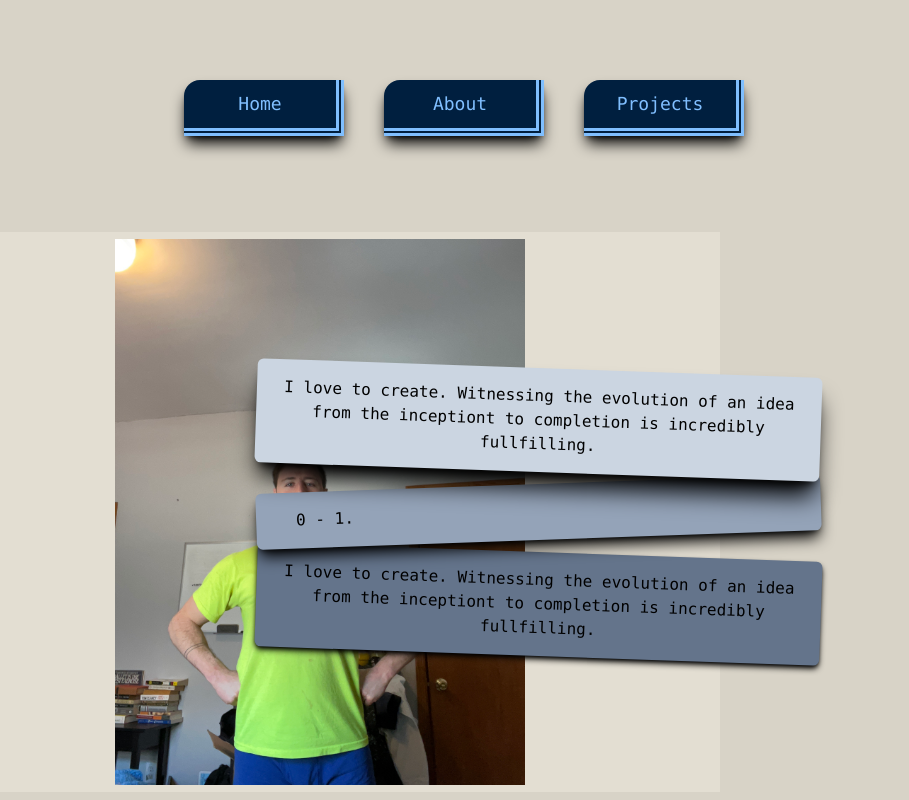
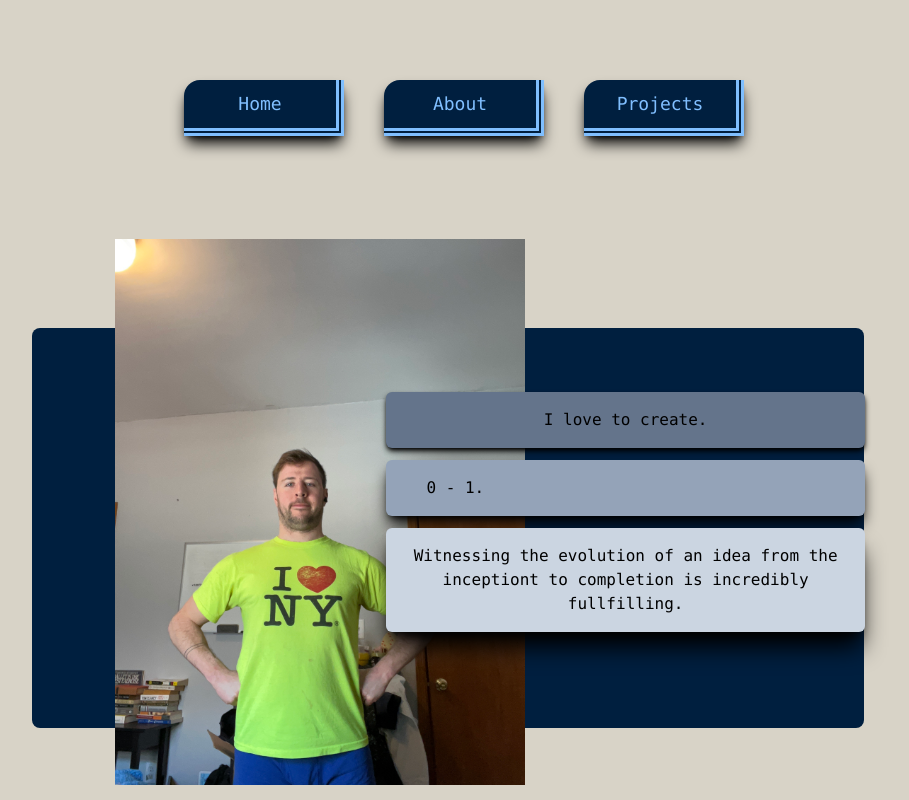
Before and after one commit to MattOrtner/portfolio-site, a Next.js app: page /about in a window 1280 px wide. Shown: the whole page, without its empty margins (176-1085 px from the left). Built offline with nearby package versions, Linux system fonts and the light colour scheme.

Commit message:
fix: vitCarou change on hover, about layout

```diff
--- a/pages/about.js
+++ b/pages/about.js
@@ -32,20 +32,19 @@ const About = () => {
             src={currentImage}
             width={500}
             height={500}
-            className="w-[80%] relative z-10"
+            className="w-[80%] relative"
           />
         </div>
         <div className="fjac flex-col gap-3">
-          <div className="w-[50%] text-center bg-slate-300 p-4 z-30 rotate-2 shadow-xl shadow-black rounded-md">
-            I love to create. Witnessing the evolution of an idea from the
-            inceptiont to completion is incredibly fullfilling.
+          <div className="w-[50%] text-center bg-slate-500 p-4 z-10  shadow-md shadow-black rounded-md">
+            I love to create.
           </div>
-          <div className="w-[50%] bg-slate-400 p-4 pl-10 z-20 -rotate-2 shadow-lg shadow-black rounded-md">
+          <div className="w-[50%] bg-slate-400 p-4 pl-10 z-20 shadow-lg shadow-black rounded-md">
             0 - 1.
           </div>
-          <div className="w-[50%] text-center bg-slate-500 p-4 z-10 rotate-2 shadow-md shadow-black rounded-md">
-            I love to create. Witnessing the evolution of an idea from the
-            inceptiont to completion is incredibly fullfilling.
+          <div className="w-[50%] text-center bg-slate-300 p-4 z-30  shadow-xl shadow-black rounded-md">
+            Witnessing the evolution of an idea from the inceptiont to
+            completion is incredibly fullfilling.
           </div>
         </div>
         <VitruvianCarousel
@@ -54,6 +53,7 @@ const About = () => {
           sideHandler={sideHandler}
         />
       </div>
+      <div className="h-[50%] mt-24 w-[65%] mr-auto ml-52 rounded-lg bg-NAVY"></div>
     </div>
   );
 };
--- a/pages/components/VitruvianCarousel.js
+++ b/pages/components/VitruvianCarousel.js
@@ -5,7 +5,7 @@ const VitruvianCarousel = ({ frontHandler, backHandler, sideHandler }) => {
   return (
     <div
       className="inline-grid grid-rows-6 w-[70%] h-full left-0 top-0
-          absolute place-items-stretch bg-TAN_L opacity-30"
+          absolute place-items-stretch z-40"
     >
       <ImageHoverTrigger
         overHandler={sideHandler}
--- a/pages/index.js
+++ b/pages/index.js
@@ -19,9 +19,10 @@ export default function Home() {
           <div className="fjac">
             <Image
               src={profilePhoto}
-              alt="An image of Matthew Ortner"
-              className="rounded-[36px] shadow-black shadow-2xl"
+              alt="An image of Matthew, the developer"
+              className="shadow-black shadow-2xl z-10"
               height={300}
+              style={{ zIndex: "3" }}
               priority
             />
           </div>
```
